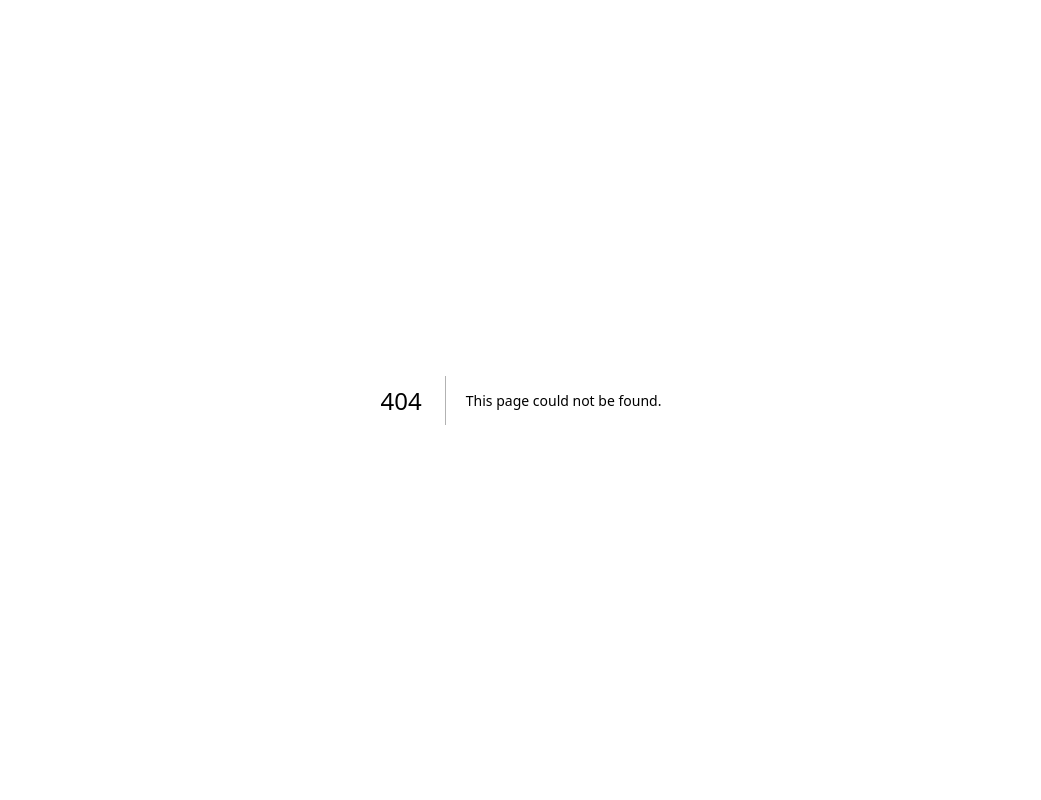
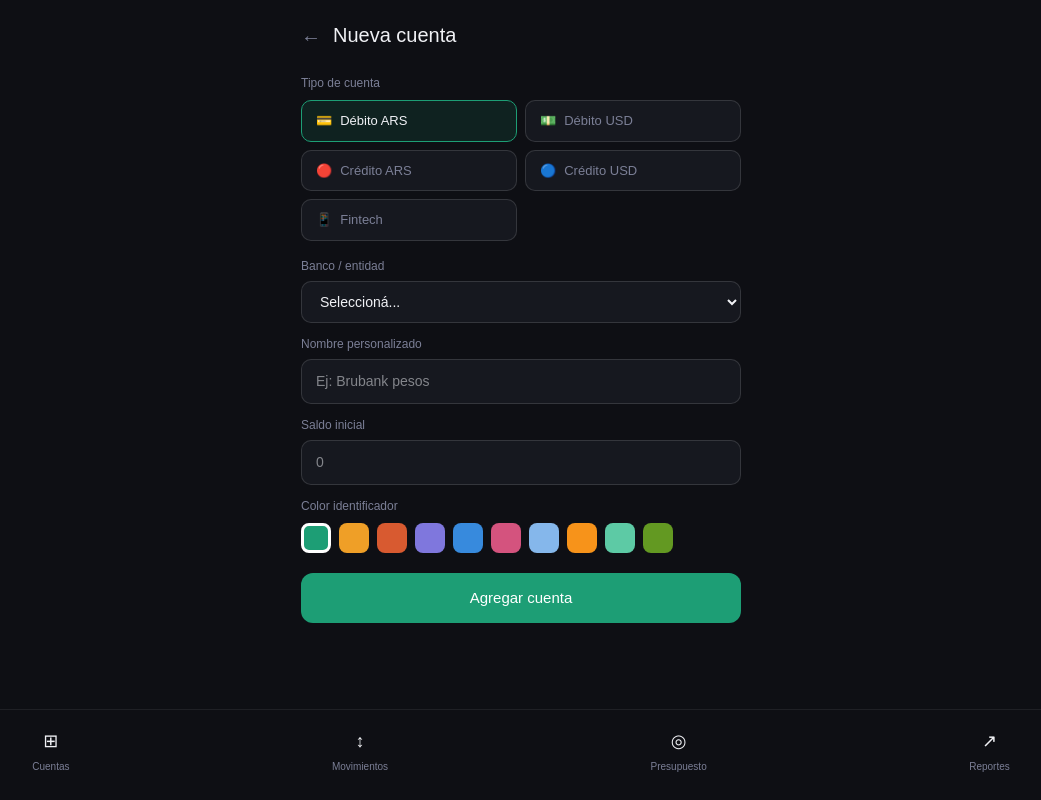
Before and after one commit to alemelkun/finanzas.next, a Next.js app: page /cuentas/nueva in a window 1280 px wide. Before the commit this address had no page. Shown: the whole page, without its empty margins (119-1160 px from the left). Built offline with nearby package versions, Linux system fonts and the light colour scheme.

Commit message:
feat: boton agregar cuenta

```diff
--- /dev/null
+++ b/app/(dashboard)/cuentas/nueva/page.tsx
@@ -0,0 +1,118 @@
+'use client'
+import { useState } from 'react'
+import { useRouter } from 'next/navigation'
+import { supabase } from '@/lib/supabase'
+
+const BANCOS_DEBIT = ['Brubank', 'Mercado Pago', 'Ualá', 'Naranja X', 'Lemon', 'Belo', 'Santander', 'Galicia', 'Banco Nación', 'BBVA', 'HSBC', 'Macro', 'Otro']
+const BANCOS_CREDIT = ['Galicia', 'Santander', 'BBVA', 'HSBC', 'Macro', 'Naranja X', 'Otro']
+const COLORES = ['#1d9e75','#ef9f27','#d85a30','#7f77dd','#378add','#d4537e','#85b7eb','#f7931a','#5dcaa5','#639922']
+const TIPOS = [
+  { value: 'ars-debit',  label: 'Débito ARS',   emoji: '💳' },
+  { value: 'usd-debit',  label: 'Débito USD',   emoji: '💵' },
+  { value: 'ars-credit', label: 'Crédito ARS',  emoji: '🔴' },
+  { value: 'usd-credit', label: 'Crédito USD',  emoji: '🔵' },
+  { value: 'fintech',    label: 'Fintech',       emoji: '📱' },
+]
+
+export default function NuevaCuentaPage() {
+  const router = useRouter()
+  const [type, setType]       = useState('ars-debit')
+  const [bank, setBank]       = useState('')
+  const [name, setName]       = useState('')
+  const [balance, setBalance] = useState('')
+  const [limit, setLimit]     = useState('')
+  const [closing, setClosing] = useState('15')
+  const [color, setColor]     = useState(COLORES[0])
+  const [loading, setLoading] = useState(false)
+  const [error, setError]     = useState('')
+
+  const isCredit = type.includes('credit')
+  const bancos = isCredit ? BANCOS_CREDIT : BANCOS_DEBIT
+
+  const handleSave = async () => {
+    if (!bank || !name) { setError('Completá banco y nombre'); return }
+    setLoading(true)
+    setError('')
+    const { data: { user } } = await supabase.auth.getUser()
+    if (!user) { setError('No estás autenticado'); setLoading(false); return }
+
+    const payload: any = {
+      user_id:    user.id,
+      type,
+      bank,
+      name,
+      balance:    parseFloat(balance) || 0,
+      color,
+      is_active:  true,
+    }
+    if (isCredit) {
+      payload.limit_amount = parseFloat(limit) || 0
+      payload.closing_day  = parseInt(closing) || 15
+      payload.payment_days = 10
+    }
+
+    const { error: err } = await supabase.from('accounts').insert(payload)
+    if (err) { setError(err.message); setLoading(false); return }
+    router.push('/cuentas')
+  }
+
+  const input = { width: '100%', background: '#16181f', border: '1px solid rgba(255,255,255,0.13)', borderRadius: '10px', padding: '11px 14px', color: '#f0f1f5', fontSize: '14px', fontFamily: 'inherit', outline: 'none', marginBottom: '12px' }
+
+  return (
+    <div style={{ padding: '20px', maxWidth: '480px', margin: '0 auto' }}>
+      <div style={{ display: 'flex', alignItems: 'center', gap: '12px', marginBottom: '24px' }}>
+        <button onClick={() => router.push('/cuentas')} style={{ background: 'none', border: 'none', color: '#7b7f96', fontSize: '20px', cursor: 'pointer' }}>←</button>
+        <h1 style={{ fontSize: '20px', fontWeight: 500, color: '#f0f1f5' }}>Nueva cuenta</h1>
+      </div>
+
+      {/* Tipo */}
+      <div style={{ marginBottom: '16px' }}>
+        <div style={{ fontSize: '12px', color: '#7b7f96', marginBottom: '8px' }}>Tipo de cuenta</div>
+        <div style={{ display: 'grid', gridTemplateColumns: '1fr 1fr', gap: '8px' }}>
+          {TIPOS.map(t => (
+            <div key={t.value} onClick={() => { setType(t.value); setBank('') }} style={{ padding: '10px 14px', borderRadius: '10px', border: `1px solid ${type === t.value ? color : 'rgba(255,255,255,0.13)'}`, background: type === t.value ? `${color}22` : '#16181f', cursor: 'pointer', display: 'flex', alignItems: 'center', gap: '8px', fontSize: '13px', color: type === t.value ? '#f0f1f5' : '#7b7f96' }}>
+              <span>{t.emoji}</span>{t.label}
+            </div>
+          ))}
+        </div>
+      </div>
+
+      {/* Banco */}
+      <div style={{ fontSize: '12px', color: '#7b7f96', marginBottom: '6px' }}>Banco / entidad</div>
+      <select value={bank} onChange={e => { setBank(e.target.value); if (!name) setName(e.target.value) }} style={{ ...input as any }}>
+        <option value="">Seleccioná...</option>
+        {bancos.map(b => <option key={b} value={b}>{b}</option>)}
+      </select>
+
+      {/* Nombre */}
+      <div style={{ fontSize: '12px', color: '#7b7f96', marginBottom: '6px' }}>Nombre personalizado</div>
+      <input value={name} onChange={e => setName(e.target.value)} placeholder={bank ? `${bank} ${type.includes('usd') ? 'dólares' : 'pesos'}` : 'Ej: Brubank pesos'} style={input as any} />
+
+      {/* Saldo */}
+      <div style={{ fontSize: '12px', color: '#7b7f96', marginBottom: '6px' }}>{isCredit ? 'Saldo consumido actual' : 'Saldo inicial'}</div>
+      <input type="number" value={balance} onChange={e => setBalance(e.target.value)} placeholder="0" style={input as any} />
+
+      {/* Crédito extra */}
+      {isCredit && <>
+        <div style={{ fontSize: '12px', color: '#7b7f96', marginBottom: '6px' }}>Límite de crédito</div>
+        <input type="number" value={limit} onChange={e => setLimit(e.target.value)} placeholder="0" style={input as any} />
+        <div style={{ fontSize: '12px', color: '#7b7f96', marginBottom: '6px' }}>Día de cierre</div>
+        <input type="number" value={closing} onChange={e => setClosing(e.target.value)} min="1" max="28" style={input as any} />
+      </>}
+
+      {/* Color */}
+      <div style={{ fontSize: '12px', color: '#7b7f96', marginBottom: '8px' }}>Color identificador</div>
+      <div style={{ display: 'flex', gap: '8px', flexWrap: 'wrap', marginBottom: '20px' }}>
+        {COLORES.map(c => (
+          <div key={c} onClick={() => setColor(c)} style={{ width: '30px', height: '30px', borderRadius: '8px', background: c, cursor: 'pointer', border: color === c ? '3px solid white' : '3px solid transparent', transition: 'border .15s' }} />
+        ))}
+      </div>
+
+      {error && <div style={{ color: '#f0997b', fontSize: '13px', marginBottom: '12px' }}>{error}</div>}
+
+      <button onClick={handleSave} disabled={loading} style={{ width: '100%', padding: '14px', background: color, border: 'none', borderRadius: '12px', color: 'white', fontSize: '15px', fontWeight: 500, cursor: 'pointer', opacity: loading ? .7 : 1 }}>
+        {loading ? 'Guardando...' : 'Agregar cuenta'}
+      </button>
+    </div>
+  )
+}
--- a/app/(dashboard)/cuentas/page.tsx
+++ b/app/(dashboard)/cuentas/page.tsx
@@ -1,8 +1,10 @@
 'use client'
 import { useEffect, useState } from 'react'
+import { useRouter } from 'next/navigation'
 import { supabase } from '@/lib/supabase'
 
 export default function CuentasPage() {
+  const router = useRouter()
   const [accounts, setAccounts] = useState<any[]>([])
   const [fxRates, setFxRates] = useState({ blue: 1270, oficial: 1080, mep: 1255 })
   const [viewCur, setViewCur] = useState('orig')
@@ -32,8 +34,8 @@ export default function CuentasPage() {
   const netWorth  = totalARS + totalUSD * fxRates.blue - totalDebt
 
   const displayBal = (acc: any) => {
-    if (viewCur === 'usd')  return fmt(toUSD(acc), 'usd')
-    if (viewCur === 'ars')  return fmt(toARS(acc), 'ars')
+    if (viewCur === 'usd') return fmt(toUSD(acc), 'usd')
+    if (viewCur === 'ars') return fmt(toARS(acc), 'ars')
     return acc.type?.startsWith('usd') ? fmt(Number(acc.balance), 'usd') : fmt(Number(acc.balance), 'ars')
   }
 
@@ -44,8 +46,8 @@ export default function CuentasPage() {
 
   const cardGrad = (color: string, type: string) => {
     const bases: Record<string, string[]> = {
-      'ars-debit':  ['#1a2218','#0f1a10'], 'fintech': ['#1a2a3a','#0d1f2d'],
-      'usd-debit':  ['#0f1a2a','#091220'], 'ars-credit': ['#2a1a1a','#1f1010'],
+      'ars-debit': ['#1a2218','#0f1a10'], 'fintech': ['#1a2a3a','#0d1f2d'],
+      'usd-debit': ['#0f1a2a','#091220'], 'ars-credit': ['#2a1a1a','#1f1010'],
       'usd-credit': ['#1a1228','#110d1e'],
     }
     const b = bases[type] ?? bases['fintech']
@@ -56,11 +58,14 @@ export default function CuentasPage() {
     <div style={{ paddingTop: '20px' }}>
 
       {/* Header */}
-      <div style={{ padding: '0 20px 0', display: 'flex', justifyContent: 'space-between', alignItems: 'flex-start', marginBottom: '14px' }}>
+      <div style={{ padding: '0 20px', display: 'flex', justifyContent: 'space-between', alignItems: 'flex-start', marginBottom: '14px' }}>
         <div>
           <div style={{ fontSize: '12px', color: '#7b7f96', letterSpacing: '.1em', textTransform: 'uppercase' }}>Finanzas</div>
           <h1 style={{ fontSize: '20px', fontWeight: 500, color: '#f0f1f5', marginTop: '2px' }}>Mis cuentas</h1>
         </div>
+        <button onClick={() => router.push('/cuentas/nueva')} style={{ marginTop: '8px', padding: '7px 14px', background: 'rgba(127,119,221,0.12)', border: '1px solid #7f77dd', borderRadius: '8px', color: '#ccc8f8', fontSize: '12px', cursor: 'pointer' }}>
+          + Agregar
+        </button>
       </div>
 
       {/* FX Banner */}
@@ -101,8 +106,8 @@ export default function CuentasPage() {
       </div>
 
       {debit.length === 0 && (
-        <div style={{ padding: '20px', margin: '0 20px', background: '#16181f', borderRadius: '14px', textAlign: 'center', color: '#7b7f96', fontSize: '14px' }}>
-          No tenés cuentas todavía — agregá una desde Supabase
+        <div onClick={() => router.push('/cuentas/nueva')} style={{ padding: '20px', margin: '0 20px', background: '#16181f', borderRadius: '14px', textAlign: 'center', color: '#7b7f96', fontSize: '14px', cursor: 'pointer' }}>
+          + Agregá tu primera cuenta
         </div>
       )}
 
```
